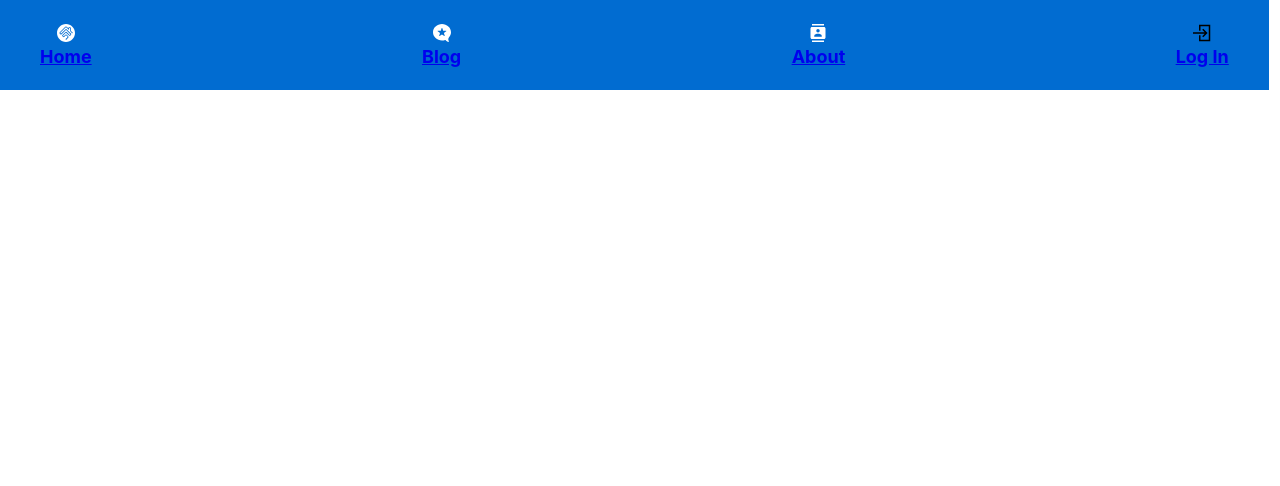
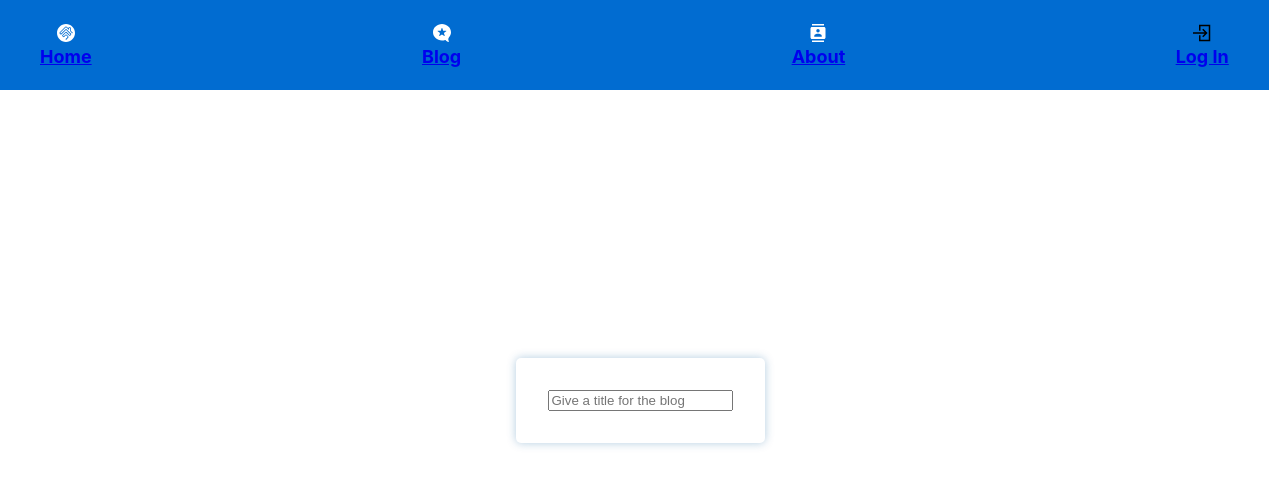
Before and after one commit to shibinjohn88/travel_blog, a React (Create React App) app in the folder frontend/: page /createblog in a window 1280 px wide. Shown: the top 486 px of the page. Built offline with nearby package versions, Linux system fonts and the light colour scheme.

Commit message:
page made to create a blog

```diff
--- a/frontend/src/App.js
+++ b/frontend/src/App.js
@@ -3,7 +3,8 @@ import Navbar from './components/nav/nav';
 import Home from './components/home/home';
 import About from './components/about/about';
 import Login from './components/login/login';
-import Blog from './components/blog/blog'
+import Blog from './components/blog/blog';
+import CreateBlog from './components/create_blog/createblog';
 import { BrowserRouter as Router, Route, Routes } from 'react-router-dom'
 
 function App() {
@@ -12,10 +13,11 @@ function App() {
       <Navbar />
       <Router>
         <Routes>
-        <Route path="/home" element={<Home/>} />
+          <Route path="/home" element={<Home/>} />
           <Route path="/login" element={<Login/>} />
           <Route path="/about" element={<About/>} />
           <Route path="/blog" element={<Blog/>} />
+          <Route path="/createblog" element={<CreateBlog/>} />
         </Routes>
       </Router>
     </div>
--- /dev/null
+++ b/frontend/src/components/create_blog/createblog.css
@@ -0,0 +1,6 @@
+.form-new-blog {
+    display: flex;
+    justify-content: center;
+    align-items: center;
+    height: 100vh;
+}
--- /dev/null
+++ b/frontend/src/components/create_blog/createblog.jsx
@@ -0,0 +1,27 @@
+import './createblog.css'
+import {useState} from "react"
+
+function CreateBlog () {
+    const [title, setTitle] = useState('')
+    const [description, setDescription] = useState('')
+    const [country, setCountry] = useState('')
+    const [place, setPlace] = useState('')
+
+    function newBlog () {
+        console.log('post a form')
+    }
+
+
+    return (
+        <div className="form-new-blog">
+            <form onSubmit={newBlog} >
+                <input type="text"
+                placeholder={'Give a title for the blog'}
+                onChange={element => setTitle(element.target.value)} />
+            </form>
+        </div>
+
+    )
+}
+
+export default CreateBlog
```
